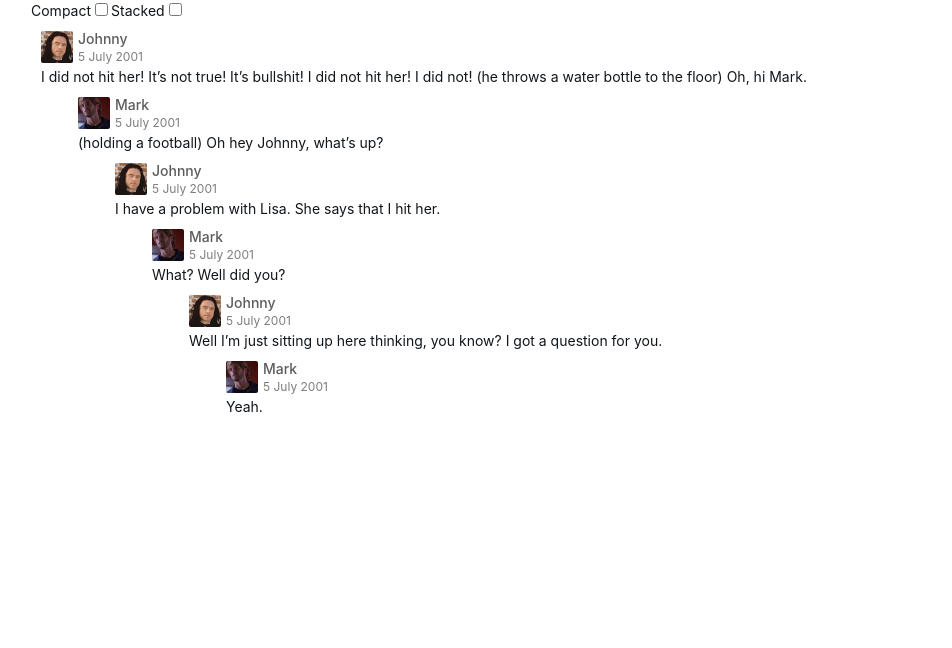
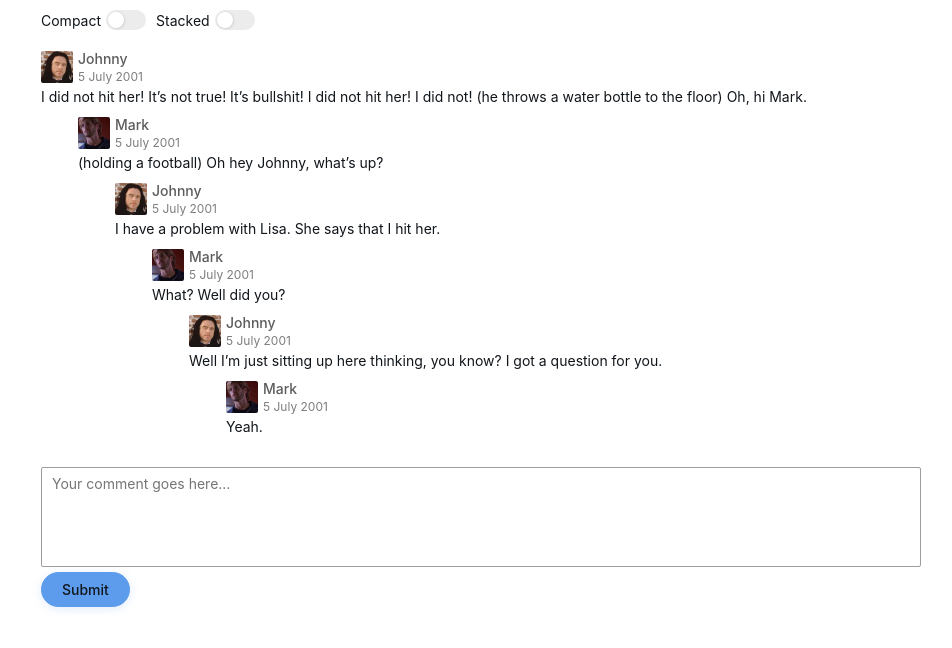
Before and after one commit to fanisco/reacy-ui, a React (Create React App) app: page / in a window 1280 px wide. Shown: the top 648 px of the page, without its empty margins (159-1111 px from the left). Built offline with nearby package versions, Linux system fonts and the light colour scheme.

Commit message:
Switch / Textarea

```diff
--- a/src/App.tsx
+++ b/src/App.tsx
@@ -1,6 +1,8 @@
-import React, { ChangeEvent, Component, ReactNode } from 'react';
+import React, { Component } from 'react';
 import styled from 'styled-components';
 import CommentList from './ui/comments/CommentList';
+import Textarea from './ui/input/Textarea';
+import Switch from './ui/input/Switch';
 import data from './data/comments.json';
 import DataSet from './core/source/DataSet';
 import colors from './ui/colors';
@@ -20,38 +22,26 @@ const PostBlock = styled.div`
   padding: 10px;
 `;
 
-// const Button = styled.button`
-//   ${transition};
-//   height: 35px;
-//   padding: 5px 20px;
-//   background-color: ${colors.primary};
-//   border: 1px solid ${colors.primary};
-//   border-radius: 40px;
-//   cursor: pointer;
-//   font-weight: 500;
-//   box-shadow: 0 2px 10px ${colors.primaryDark}30;
-//
-//   &:hover {
-//     background-color: ${colors.primaryLight};
-//   }
-// `;
+const Button = styled.button`
+  ${transition};
+  height: 35px;
+  padding: 5px 20px;
+  background-color: ${colors.primary};
+  border: 1px solid ${colors.primary};
+  border-radius: 40px;
+  cursor: pointer;
+  font-weight: 500;
+  box-shadow: 0 2px 10px ${colors.primary}30;
 
-// const Textarea = styled.textarea`
-//   ${transition};
-//   width: 100%;
-//   height: 100px;
-//   padding: 5px 10px;
-//   border: 1px solid ${colors.border};
-//   border-radius: 2px;
-//   resize: vertical;
-//
-//   &:hover, &:focus {
-//     border-color: ${colors.secondary}
-//   }
-//   &:focus {
-//     box-shadow: 0 5px 15px ${colors.secondary}20;
-//   }
-// `;
+  &:hover {
+    background-color: ${colors.primary};
+  }
+`;
+
+const FormGrid = styled.div`
+  display: flex;
+  padding: 10px;
+`;
 
 /**
  *
@@ -67,40 +57,27 @@ export default class App extends Component<{}, { compact: boolean, stacked: bool
     };
     this.data = new DataSet(data, 'comments');
 
-    console.log('app init', this.data);
+    this.onSettingsChange = this.onSettingsChange.bind(this)
   }
 
-  onSettingsChange(ev: ChangeEvent<HTMLInputElement>, name: string) {
-    let newState = {...this.state};
-    const value = ev.target.checked;
-
-    switch (name) {
-      case 'compact':
-        newState.compact = value;
-        break;
-      case 'stacked':
-        newState.stacked = value;
-        break;
-    }
-    this.setState(newState)
+  onSettingsChange(name: string, value: any) {
+    this.setState({...this.state, [name]: value})
   }
 
   render() {
     return (
       <LayoutBlock>
-        <label>Compact
-          <input type="checkbox" checked={this.state.compact} onChange={(ev: ChangeEvent<HTMLInputElement>) => this.onSettingsChange(ev, 'compact')}/>
-        </label>
-        <label>Stacked
-          <input type="checkbox" checked={this.state.stacked} onChange={(ev: ChangeEvent<HTMLInputElement>) => this.onSettingsChange(ev, 'stacked')}/>
-        </label>
+        <FormGrid>
+          <Switch name="compact" value={this.state.compact} caption="Compact" onChange={this.onSettingsChange}/>
+          <Switch name="stacked" value={this.state.stacked} caption="Stacked" onChange={this.onSettingsChange}/>
+        </FormGrid>
         <CommentsBlock>
           <CommentList comments={this.data.records} compact={this.state.compact} stacked={this.state.stacked}/>
         </CommentsBlock>
-        {/*<PostBlock>*/}
-        {/*  <Textarea placeholder="Type comment here..."/>*/}
-        {/*  <Button>Submit</Button>*/}
-        {/*</PostBlock>*/}
+        <PostBlock>
+          <Textarea name="comment" value="" caption="Your comment goes here..."/>
+          <Button>Submit</Button>
+        </PostBlock>
       </LayoutBlock>
     );
   }
--- a/src/ui/colors.ts
+++ b/src/ui/colors.ts
@@ -3,8 +3,13 @@ export default {
   primaryText: '#4287DF',
   accent: '#FF3D6F',
   accentText: '#FF245D',
+  successLight: '#6dec5b',
+  success: '#48c836',
+  successText: '#249112',
   base: '#333333',
   dark: '#5C5C5C',
   gray: '#7D7D7D',
   pale: '#9D9D9D',
+  silv: '#CACACA',
+  alum: '#ECECEC',
 }
--- /dev/null
+++ b/src/ui/input/Input.ts
@@ -0,0 +1,27 @@
+import { Component, ChangeEvent } from 'react';
+
+export interface IInputProps {
+  name: string
+  value: any
+  caption: string
+  onChange?: (name: string, value: any) => void
+}
+
+/**
+ * Abstract class for satisfying needs on common input events and props.
+ */
+export default abstract class Input extends Component<IInputProps> {
+
+  /**
+   */
+  protected constructor(props: IInputProps) {
+    super(props);
+    this.onChange = this.onChange.bind(this)
+  }
+
+  /**
+   */
+  onChange(ev: ChangeEvent<HTMLInputElement>) {
+    this.props.onChange && this.props.onChange(this.props.name, ev.target.checked)
+  }
+}
--- /dev/null
+++ b/src/ui/input/Switch.tsx
@@ -0,0 +1,66 @@
+import React from 'react';
+import styled from 'styled-components';
+import colors from '../colors';
+import Input from './Input';
+
+/**
+ * Component for displaying switch wich replaces by it self the boolean checkbox input.
+ */
+export default class Switch extends Input {
+  render() {
+    return (
+      <Wrapper>{this.props.caption}
+        <Trigger active={this.props.value}/>
+        <InputHidden
+          type="checkbox"
+          checked={this.props.value}
+          onChange={this.onChange}
+        />
+      </Wrapper>
+    )
+  }
+}
+
+interface StyledProps {
+  active: boolean
+}
+
+const Wrapper = styled.label`
+  display: flex;
+
+  & + & {
+    margin-left: 10px;
+  }
+`;
+
+const Trigger = styled.div<StyledProps>`
+  position: relative;
+  margin-left: 5px;
+  width: 40px;
+  height: 20px;
+  border-radius: 20px;
+  background-color: ${props => props.active ? colors.successLight : colors.alum};
+  cursor: pointer;
+  transition: background-color 0.15s ease-in-out;
+
+  &::before {
+    content: "";
+    position: absolute;
+    top: 2px;
+    left: 2px;
+    width: 16px;
+    height: 16px;
+    border-radius: 50%;
+    background-color: white;
+    transform: translateX(${props => props.active ? 20 : 0}px);
+    box-shadow: 0.5px 0.5px 3px rgba(0, 0, 0, 0.15);
+    transition: transform 0.15s ease-in-out;
+  }
+`;
+
+const InputHidden = styled.input`
+  margin: 0;
+  position: absolute;
+  visibility: hidden;
+  opacity: 0;
+`;
--- /dev/null
+++ b/src/ui/input/Textarea.tsx
@@ -0,0 +1,32 @@
+import React from 'react';
+import styled from 'styled-components';
+import colors from '../colors';
+import Input from './Input';
+
+/**
+ * Component for displaying switch wich replaces by it self the boolean checkbox input.
+ */
+export default class Textarea extends Input {
+  render() {
+    return (
+      <TextArea value={this.props.value} placeholder={this.props.caption}/>
+    )
+  }
+}
+
+const TextArea = styled.textarea`
+  width: 100%;
+  height: 100px;
+  padding: 5px 10px;
+  border: 1px solid ${colors.pale};
+  border-radius: 2px;
+  resize: none;
+  transition: all 0.15s ease-in-out;
+
+  &:hover, &:focus {
+    border-color: ${colors.primary}
+  }
+  &:focus {
+    box-shadow: 0 5px 15px ${colors.primary}20;
+  }
+`;
```
